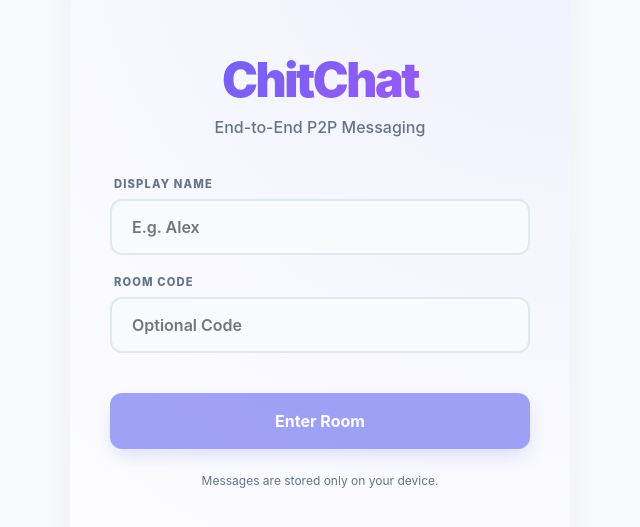
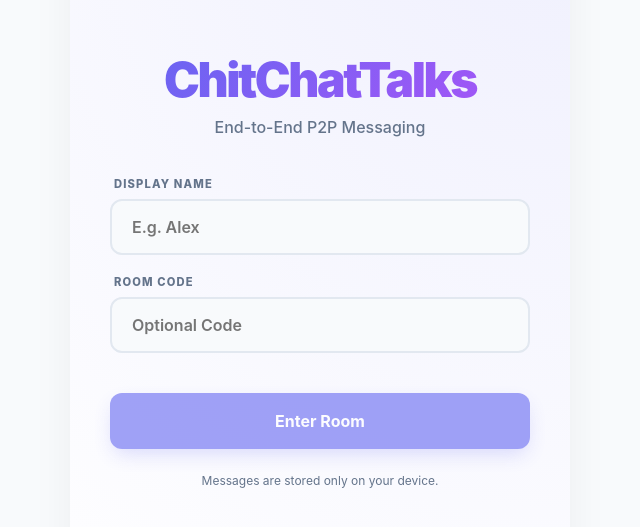
Before and after one commit to psraghothamrao8/chitchattalks, a React (Vite) app: page / in a window 1280 px wide. Shown: the part 131-658 px from the top of the page, without its empty margins (320-960 px from the left). Built offline with nearby package versions, Linux system fonts and the light colour scheme.

Commit message:
chore: rename project to ChitChatTalks across all files

```diff
--- a/src/App.tsx
+++ b/src/App.tsx
@@ -133,7 +133,7 @@ function App() {
         setMessages(prev => mergeMessages(prev, incoming));
         for (const m of incoming) await saveMessage(sessionCode, m);
       } else if (data.type === 'delete-room') {
-        await localforage.createInstance({ name: 'ChitChatTalks', storeName: 'messages' }).removeItem(sessionCode);
+        await localforage.createInstance({ name: 'ChitChatTalksTalks', storeName: 'messages' }).removeItem(sessionCode);
         setMessages([]);
         exitToHome();
       } else if (data.type) {
@@ -217,7 +217,7 @@ function App() {
     connections.forEach(c => {
       if (c.open) c.send({ type: 'delete-room' });
     });
-    await localforage.createInstance({ name: 'ChitChatTalks', storeName: 'messages' }).removeItem(sessionCode);
+    await localforage.createInstance({ name: 'ChitChatTalksTalks', storeName: 'messages' }).removeItem(sessionCode);
     exitToHome();
   };
 
@@ -236,7 +236,7 @@ function App() {
         <div className="home-screen">
           <div className="home-content">
             <div className="brand">
-              <h1>ChitChat</h1>
+              <h1>ChitChatTalks</h1>
               <p>End-to-End P2P Messaging</p>
             </div>
 
```
Also changed, not shown: 2 other files (tests, documents, lock files or other folders).
